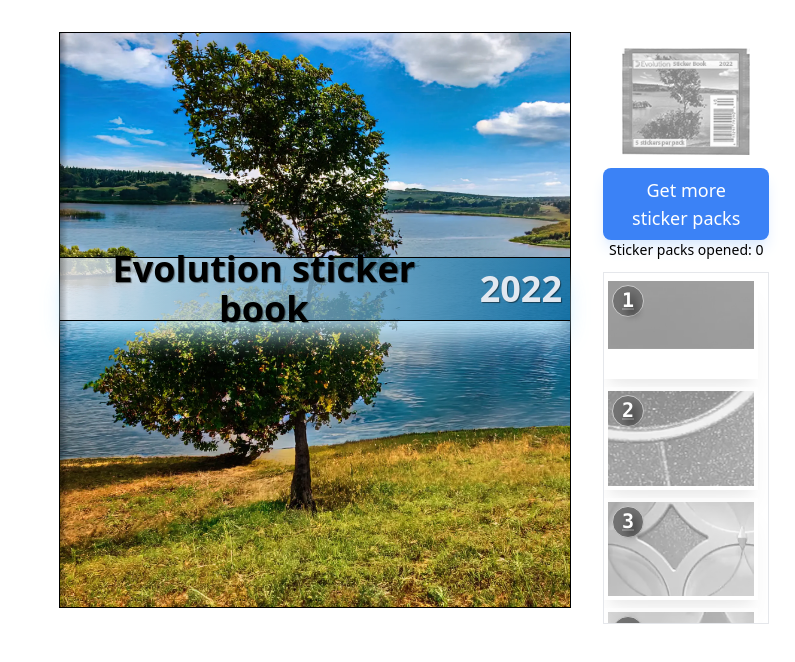
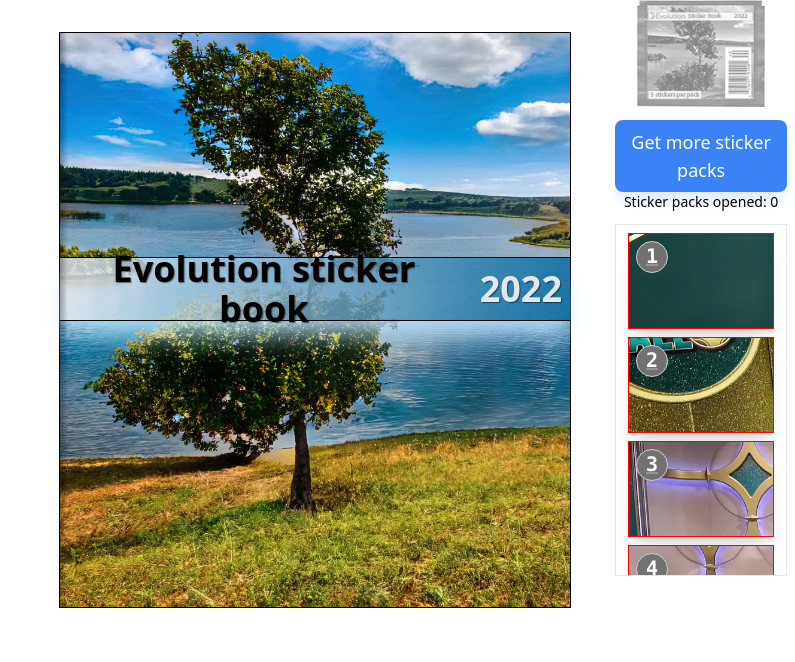
Before and after one commit to avilde/av-evo-sticker-book, a React (Create React App) app: page / in a window 1280 px wide. Shown: the top 662 px of the page, without its empty margins (485-1280 px from the left). Built offline with nearby package versions, Linux system fonts and the light colour scheme.

Commit message:
Set correct background position vs size rations for stickers

```diff
--- a/src/components/sticker/dynamic/DynamicSticker.css
+++ b/src/components/sticker/dynamic/DynamicSticker.css
@@ -5,13 +5,13 @@
 }
 
 .dynamicSticker > .side {
-	position: absolute;
 	width: inherit;
 	height: inherit;
 }
 
 .dynamicSticker > .side.front {
-	background-size: calc(1704px * 0.5) calc(1912px * 0.45);
+	border: 1px solid red;
+	background-size: 350% 600%;
 	background-origin: border-box;
 	background-repeat: no-repeat;
 }
--- a/src/components/sticker/dynamic/DynamicSticker.tsx
+++ b/src/components/sticker/dynamic/DynamicSticker.tsx
@@ -10,8 +10,11 @@ export interface DynamicStickerComponentProps extends DynamicSticker {
 	style?: React.CSSProperties
 }
 
+const POSITION_X_RATIO = 1.4
+const POSITION_Y_RATIO = 1.2
+
 export const DynamicStickerComponent: React.FC<DynamicStickerComponentProps> =
-	({ pageType, gameType, top, left, className, nr, style }) => {
+	({ pageType, gameType, top, left, className, style }) => {
 		const borderSizes = 'border md:border-2 lg:border-4 xl:border-4'
 		const stickerClasses = cn('dynamicSticker', className)
 
@@ -29,10 +32,13 @@ export const DynamicStickerComponent: React.FC<DynamicStickerComponentProps> =
 		)
 
 		const backgroundImage = imagePathMapping[`${gameType}${pageType}`]
+		const backgroundPosition = `${left * POSITION_X_RATIO}% ${
+			top * POSITION_Y_RATIO
+		}%`
 
 		const stickerFrontStyle = {
 			backgroundImage: `url(${backgroundImage})`,
-			backgroundPosition: `${left * 1.6}% ${top * 1.3}%`,
+			backgroundPosition: backgroundPosition,
 		} as React.CSSProperties
 
 		return (
--- a/src/components/stickerList/StickerList.css
+++ b/src/components/stickerList/StickerList.css
@@ -1,13 +1,10 @@
 .stickerList {
-	width: 13vw;
+	width: auto;
 	height: var(--page-height);
-	margin: 3em 0;
 }
 
 .stickerList > .stickers {
 	max-height: calc(#{var(--page-height)} - 4rem);
-	will-change: scroll-position;
-	transform: translate3d(0, 0, 0);
 }
 
 .stickerList > .stickers > .sticker {
@@ -28,6 +25,4 @@
 }
 
 .stickerList > .stickers > .sticker.disabled > .stickerListSticker {
-	opacity: 0.5;
-	filter: grayscale(1);
 }
--- a/src/components/stickerList/StickerList.tsx
+++ b/src/components/stickerList/StickerList.tsx
@@ -30,7 +30,7 @@ export const StickerList: React.FC<StickerListProps> = observer(
 			<div
 				className={cn(
 					'stickerList',
-					'relative flex flex-col justify-center align-center ml-4',
+					'relative flex flex-col justify-center align-center mx-3',
 					className
 				)}
 			>
@@ -84,7 +84,7 @@ export const StickerList: React.FC<StickerListProps> = observer(
 				<div
 					className={cn(
 						'stickers',
-						'flex flex-col overflow-y-auto overflow-x-hidden border'
+						'flex flex-col overflow-y-auto overflow-x-hidden border px-3 py-1'
 					)}
 				>
 					{Object.keys(stickerCountMap).map((nr) => {
--- a/src/index.css
+++ b/src/index.css
@@ -6,22 +6,13 @@
 	.text-shadow {
 		text-shadow: 2px 2px 4px rgba(0, 0, 0, 0.7);
 	}
-	.text-shadow-md {
-		text-shadow: 4px 4px 8px rgba(0, 0, 0, 0.7);
-	}
-	.text-shadow-lg {
-		text-shadow: 15px 15px 30px rgba(0, 0, 0, 0.7);
-	}
-	.text-shadow-none {
-		text-shadow: none;
-	}
 }
 
 :root {
 	--page-width: 40vw;
 	--page-height: 45vw;
-	--sticker-width: 12vw;
-	--sticker-height: 8vw;
+	--sticker-width: calc(var(--page-width) / 3.5);
+	--sticker-height: calc(var(--page-height) / 6);
 }
 
 html,
```
